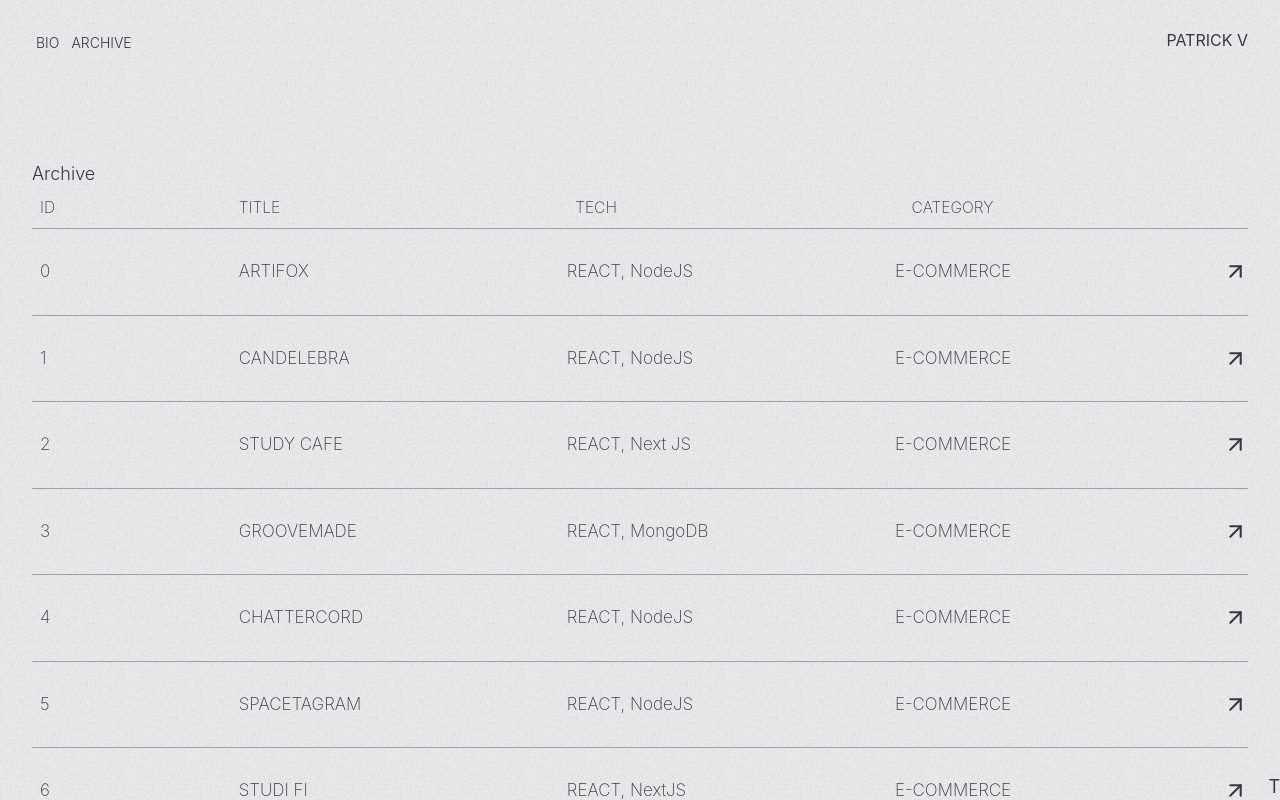
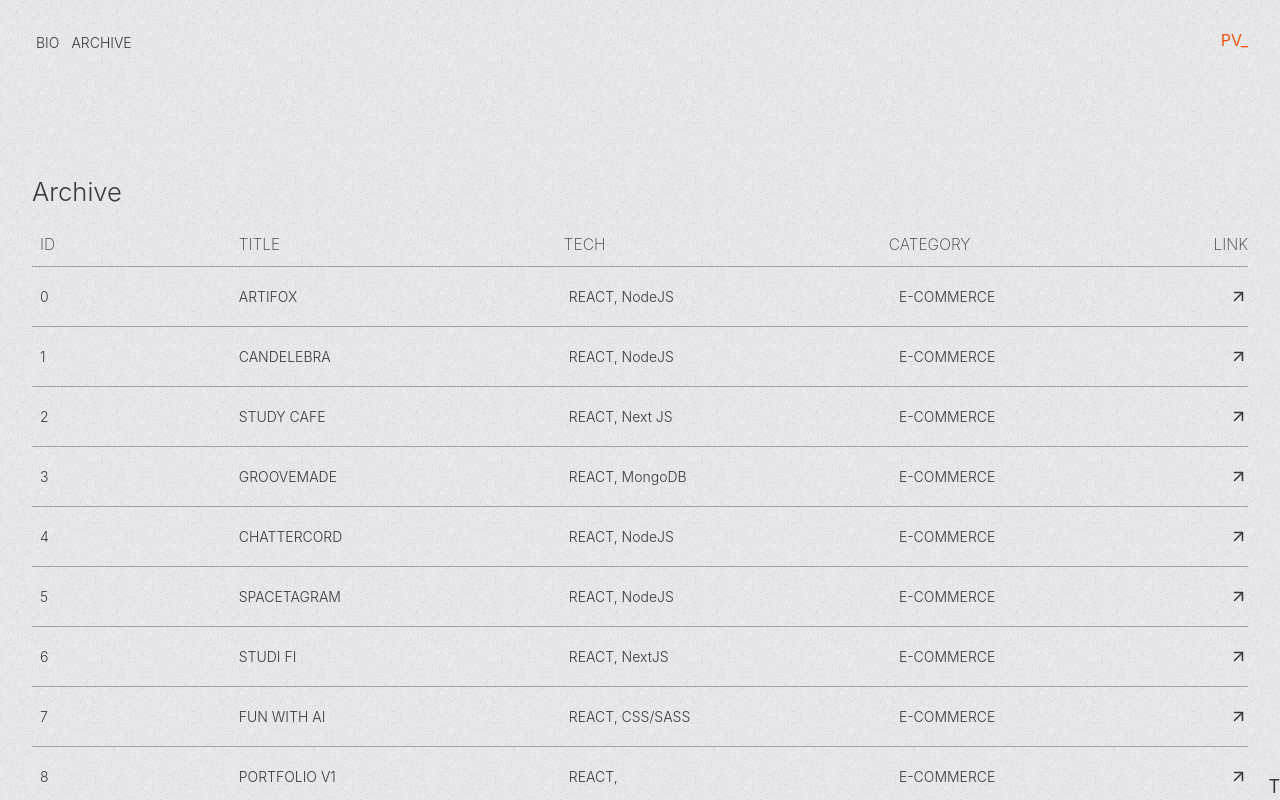
Before and after one commit to patva0715/26_Portfolio_V3, a Next.js app: page /archive in a window 1280 px wide. Built offline with nearby package versions, Linux system fonts and the light colour scheme.

Commit message:
change sizes in archive

```diff
--- a/pages/archive.js
+++ b/pages/archive.js
@@ -30,18 +30,19 @@ const Archive = () => {
         <link rel="icon" href="/favicon.ico" />
       </Head>
       <div className='pt-[5rem] px-8 lg:pt-[20vh] h-full '>
-        <div className='hidden lg:block'>
+        <div className='hidden lg:block my-[1vw]'>
           <Animated show={onActive}>
-            <h2 className='md:text-lg font-[300] '>Archive</h2>
+            <h2 className='text-[2vw] font-[300] '>Archive</h2>
           </Animated>
         </div>
         <div className='py-3'>
           <Animated show={onActive}>
-            <div className='flex text-xs font-normal'>
+            <div className='flex font-normal text-[2.3vw] md:text-[1.8vw] lg:text-[14px]'>
               <Text className='flex-0 basis-[17%] pl-2'>ID</Text>
               <Text className='flex-1'>TITLE</Text>
               <Text className='flex-1 hidden md:block'>TECH</Text>
               <Text className='flex-1 hidden md:block'>CATEGORY</Text>
+              <Text className='flex-0 hidden md:block'>LINK</Text>
             </div>
           </Animated>
         </div>
@@ -52,7 +53,7 @@ const Archive = () => {
             <>
               <a.div className='h-[1px] bg-gray dark:bg-amber opacity-40' style={{ width }}></a.div>
               {/* DIVIDER ROW */}
-              <div key={index} ref={ref} className='cursor-pointer py-[2.5vw] lg:py-max2 font-[200] text-[2.3vw] md:text-[1.8vw] lg:text-[17px]'>
+              <div key={index} ref={ref} className='cursor-pointer py-[2.5vw] md:py-[2vw] lg:py-[19px] font-[300] text-[2.3vw] md:text-[1.8vw] lg:text-[14px]'>
                 <Animated show={onActive}>
                   <div className='flex flex-row w-full items-center ' >
                     <h5 className='flex-0 basis-[17%] pl-2 '>
@@ -67,7 +68,7 @@ const Archive = () => {
                     <h5 className='flex-1 hidden md:block'>
                       E-COMMERCE
                     </h5>
-                    <span className='text-md lg:text-[25px]'>
+                    <span className='text-md lg:text-[19px]'>
                       <FiArrowUpRight />
                     </span>
                   </div>
--- a/src/components/layout/Logo.js
+++ b/src/components/layout/Logo.js
@@ -9,10 +9,10 @@ const Logo = () => {
         return location !== '/'
     }, [location])
     return (
-        <div className='fixed top-7 right-8 cursor-pointer text-md'>
+        <div className='fixed z-10 top-7 right-8 cursor-pointer text-md'>
             <Animated show={onPageActive} fromSide={false}>
                 <Link href='/'>
-                    <h1 className='text-[1rem]'>PATRICK V</h1>
+                    <h1 className='text-[1rem] text-orange-600'>PV_</h1>
                 </Link>
             </Animated>
         </div>
--- a/tailwind.config.js
+++ b/tailwind.config.js
@@ -19,7 +19,7 @@ module.exports = {
         'xs': '1.2vw',
         'sm': '3.3vw',
         'md': '16px',
-        'max': '17px',
+        'max': '18px',
       },
       padding: {
         'xs': '1.1vw',
```
